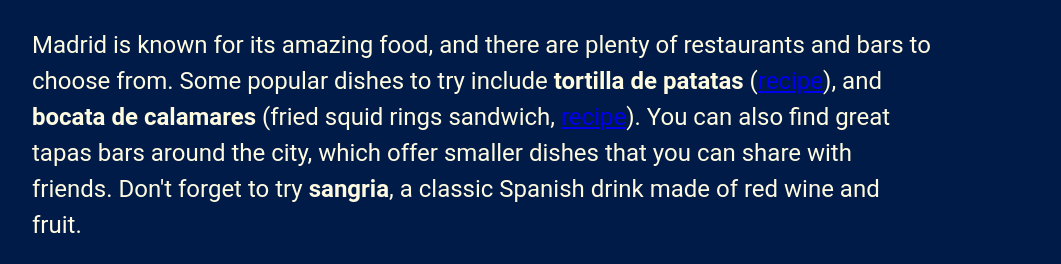
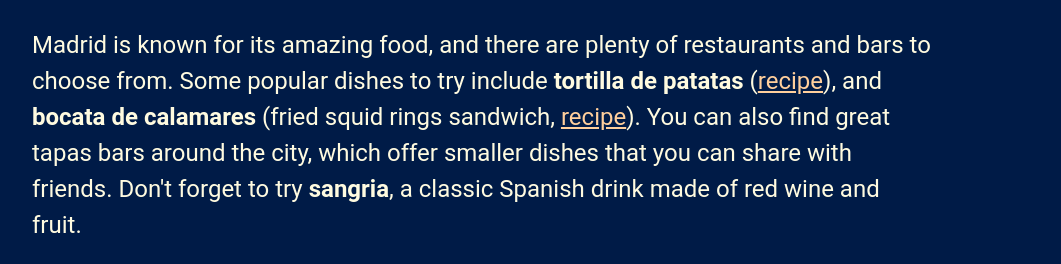
Before and after one commit to mathildebuenerd/codemotion-screen-reader-demo, a plain HTML site: page index.html in a window 1280 px wide. Both pictures are taken after a click on the element 1083 px from the left and 128 px from the top of the page. Shown: the part 503-767 px from the top of the page, without its empty margins (104-1165 px from the left). Drawn offline with Linux system fonts and the light colour scheme.

Commit message:
update link color in dark mode

```diff
--- a/style.css
+++ b/style.css
@@ -14,7 +14,8 @@ body.dark-mode {
     color: #fffbe0;
 }
 
-body.dark-mode .example {
+body.dark-mode .example,
+body.dark-mode a {
     color: #ffcf9c;
 }
 
```
